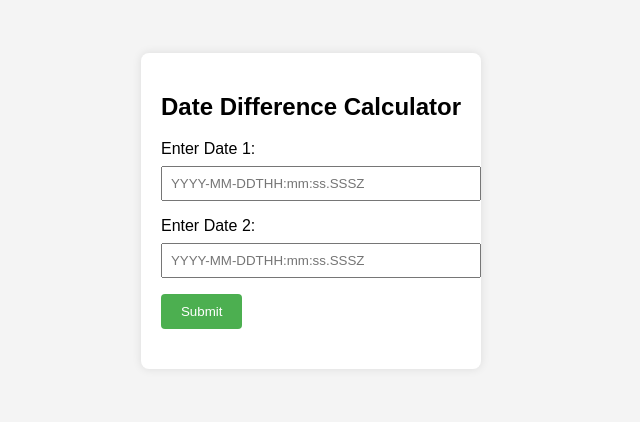
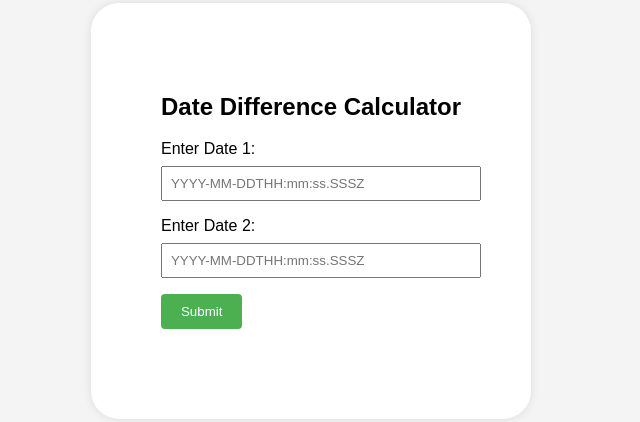
Before and after one commit to denisg28/HPI-calculation, a plain HTML site: page index.html in a window 1280 px wide. Shown: the part 189-611 px from the top of the page, without its empty margins (329-969 px from the left). Drawn offline with Linux system fonts and the light colour scheme.

Commit message:
Update index.html

```diff
--- a/index.html
+++ b/index.html
@@ -17,8 +17,8 @@
 
     .container {
       background-color: #fff;
-      padding: 20px;
-      border-radius: 8px;
+      padding: 70px;
+      border-radius: 28px;
       box-shadow: 0 0 10px rgba(0, 0, 0, 0.1);
     }
 
```
